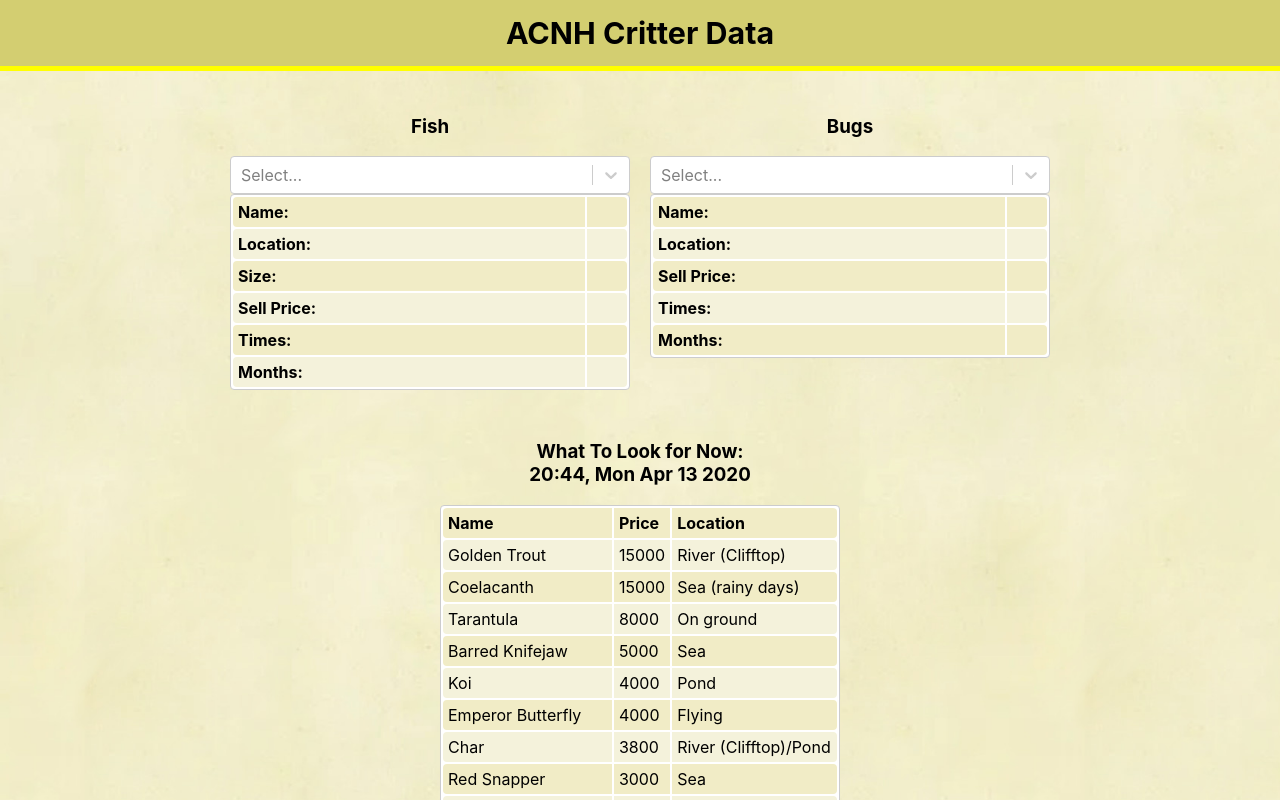
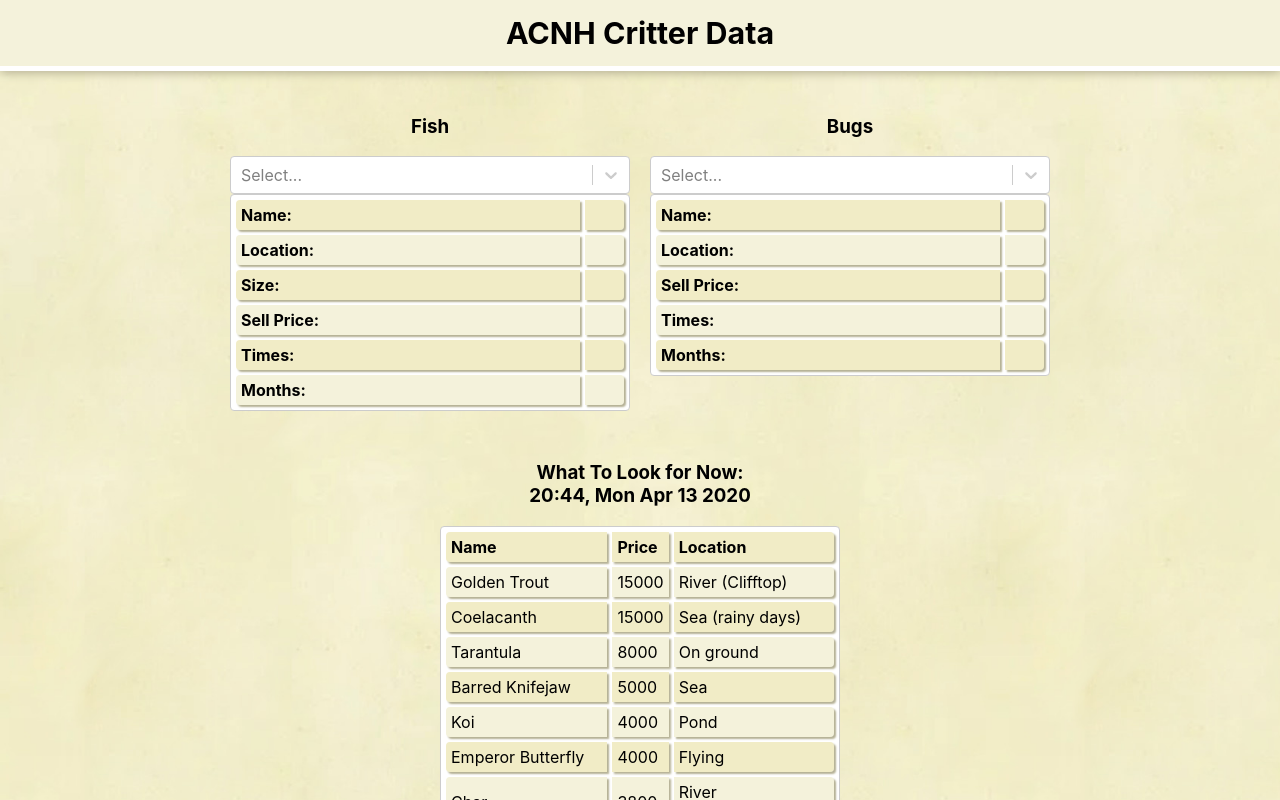
Before and after one commit to bkopchains/acnh_website, a React (Create React App) app: page / in a window 1280 px wide. Shown: the top 800 px of the page. Built offline with nearby package versions, Linux system fonts and the light colour scheme.

Commit message:
ui tweaks

```diff
--- a/src/App.css
+++ b/src/App.css
@@ -25,10 +25,11 @@
 }
 
 .TitleBox {
-  background-color: #D3CE71;
+  background-color: #F4F2DB;
   font-size: calc(10px + 2vmin);
   padding: 15px;
-  border-bottom: 5px solid yellow
+  border-bottom: 5px solid white;
+  box-shadow: 0px 2px 10px #b4b093;
 }
 
 .App-Body {
@@ -79,8 +80,9 @@
   background-color: #F1ECC6;
 }
 
-.critterTable td {
+.critterTable td, .critterTable th {
   padding: 5px;
+  box-shadow: 2px 2px 2px #b4b093;
 }
 
 .pickerTable td, .tableEnd {
--- a/src/components/BugTable.js
+++ b/src/components/BugTable.js
@@ -2,7 +2,7 @@
 
 const BugTable = ({bugData}) => {
   return (
-    <table className="critterTable pickerTable">
+    <table className="critterTable pickerTable" cellSpacing="5">
       <tr>
         <th>Name:</th>
         <td>{bugData.name}</td>
--- a/src/components/FishTable.js
+++ b/src/components/FishTable.js
@@ -2,7 +2,7 @@
 
 const FishTable = ({fishData}) => {
   return (
-    <table className="critterTable pickerTable">
+    <table className="critterTable pickerTable"  cellSpacing="5">
       <tr>
         <th>Name:</th>
         <td>{fishData.name}</td>
--- a/src/components/SuggestionTable.js
+++ b/src/components/SuggestionTable.js
@@ -13,7 +13,7 @@
     })
 
   return (
-    <table className="critterTable">
+    <table className="critterTable" cellSpacing="5">
       <tr>
         <th className="tableStart">Name</th>
         <th>Price</th>
```
